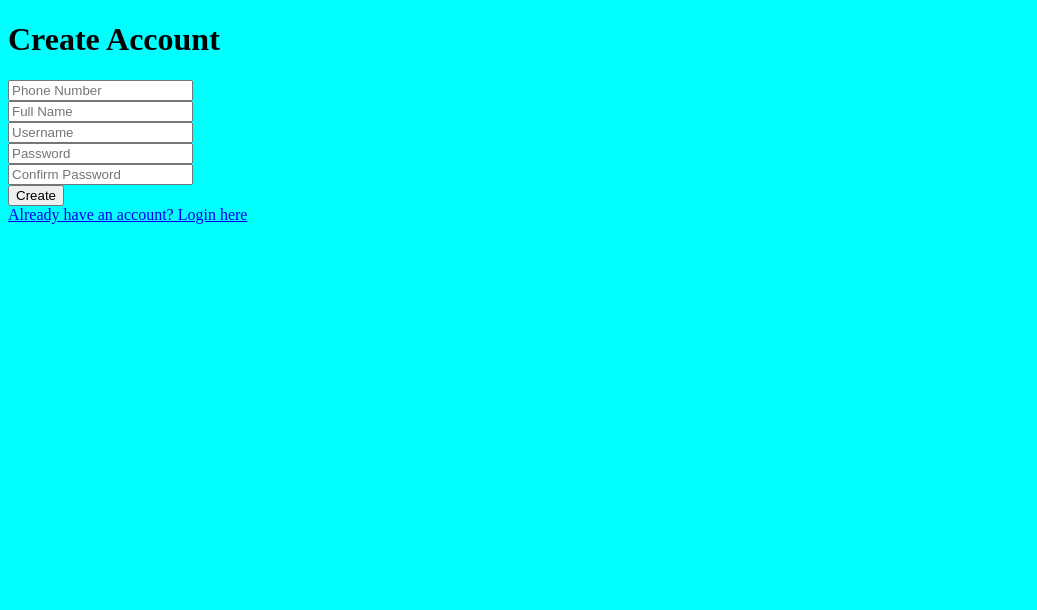
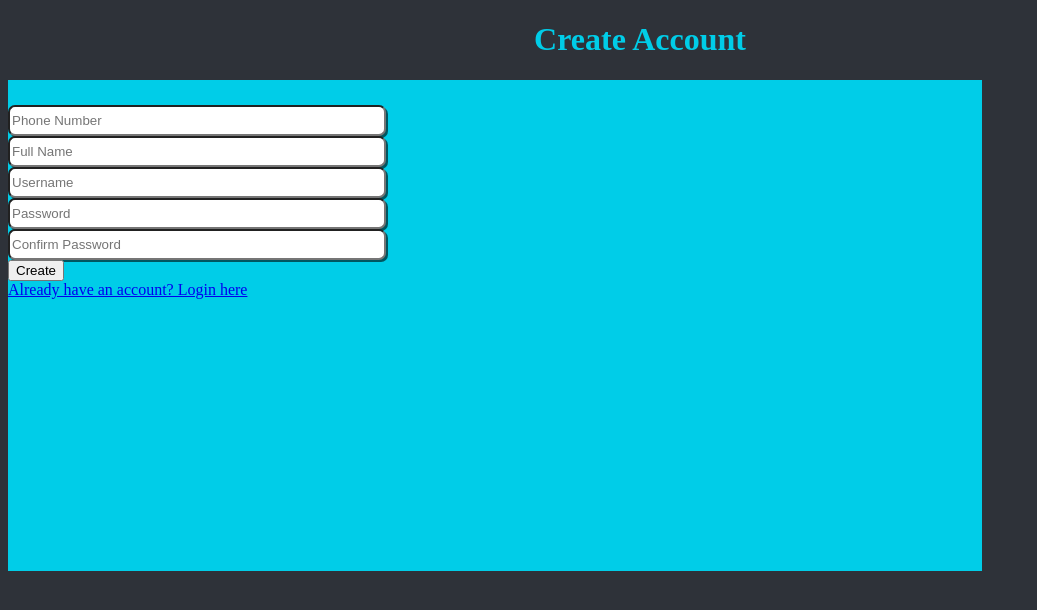
Before and after one commit to Dzolman97/f14-capstone, a website: page public/create-acct.html in a window 1280 px wide. Shown: the whole page, without its empty margins (0-1037 px from the left). Drawn offline with Linux system fonts and the light colour scheme.

Commit message:
added more styling

```diff
--- a/public/create-acct.css
+++ b/public/create-acct.css
@@ -1,3 +1,33 @@
 body {
-   background-color: aqua;
+   background-color: #2E3239;
 }
+
+.header {
+   text-align: center;
+   color: #00CDE8;
+}
+
+.textbox {
+   width: 370px;
+   height: 25px;
+   border-radius: 7px;
+   background-color: rgb(255, 255, 255);
+   box-shadow: 2px 2px 0px rgba(0, 0, 0, 0.582);
+}
+
+.createAcct {
+   display: flex;
+   justify-content: center;
+   align-items: center;
+   /* background-color: aqua; */
+}
+
+.card {
+   display: flexbox;
+   justify-content: center;
+   align-items: center;
+   background-color: #00CDE8;
+   height: 466px;
+   width: 974px;
+   padding-top: 25px;
+}
--- a/public/create-acct.html
+++ b/public/create-acct.html
@@ -8,29 +8,34 @@
    <link rel="stylesheet" href="create-acct.css">
 </head>
 <body>
+   <div class="header">
       <h1>Create Account</h1>
+   </div>
+
 
    <div>
-      <form action="/create-acct" method="POST">
+      <form id="createAcct" action="/create-acct" method="POST">
+         <div class="card">
             <div>
-            <input id="phoneNum" type="text" placeholder="Phone Number" required>
+               <input id="phoneNum" type="text" placeholder="Phone Number" required class="textbox">
             </div>
             <div>
-            <input id="name" type="text" placeholder="Full Name" required>
+               <input id="name" type="text" placeholder="Full Name" required class="textbox">
             </div>
             <div>
-            <input id="userName" type="text" placeholder="Username" required>
+               <input id="userName" type="text" placeholder="Username" required class="textbox">
             </div>
             <div>
-            <input id="password" type="password" placeholder="Password" required>
+               <input id="password" type="password" placeholder="Password" required class="textbox">
             </div>
             <div>
-            <input id="password2" type="password" placeholder="Confirm Password" required>
+               <input id="password2" type="password" placeholder="Confirm Password" required class="textbox">
             </div>
             <div>
-            <input type="submit" value="Create">
+               <input id="createAcct" type="submit" value="Create">
             </div>
             <a href="/">Already have an account? Login here</a>
+         </div>
       </form>
    </div>
 </body>
```
Lines whose indentation alone changed are shown as unchanged.
